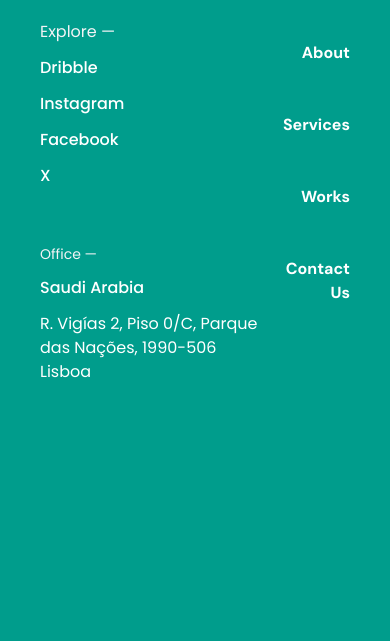
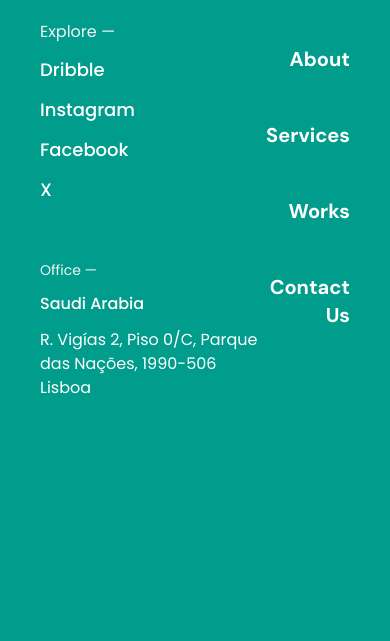
Before and after one commit to MaElsawy/NASLA-----, a website: page Services.html in a window 390 px wide. Both pictures are taken after a click on the picture 336 px from the left and 64 px from the top of the page. Shown: the part 203-844 px from the top of the page. Drawn offline with Linux system fonts and the light colour scheme; a web font is replaced by a local one.

Commit message:
nav bar text

```diff
--- a/Services.html
+++ b/Services.html
@@ -35,10 +35,10 @@
                             </div>
                             <div class="mt-14 ">
                                 <h2 class="xs:text-sm sm:text-base font-normal text-gray-100">Explore —</h2>
-                                <h2 class="xs:text-xl sm:text-2xl font-medium text-white mt-3">Dribble</h2>
-                                <h2 class="xs:text-xl sm:text-2xl font-medium text-white mt-3">Instagram</h2>
-                                <h2 class="xs:text-xl sm:text-2xl font-medium text-white mt-3">Facebook</h2>
-                                <h2 class="xs:text-xl sm:text-2xl font-medium text-white mt-3">X</h2>
+                                <h2 class="text-lg xs:text-xl sm:text-2xl font-medium text-white mt-3">Dribble</h2>
+                                <h2 class="text-lg xs:text-xl sm:text-2xl font-medium text-white mt-3">Instagram</h2>
+                                <h2 class="text-lg xs:text-xl sm:text-2xl font-medium text-white mt-3">Facebook</h2>
+                                <h2 class="text-lg xs:text-xl sm:text-2xl font-medium text-white mt-3">X</h2>
                             </div>
                             <div class="mt-14">
                                 <h2 class="text-sm sm:text-base font-normal text-gray-100">Office —</h2>
@@ -51,19 +51,19 @@
                                 <img id="close-nav" onclick="closeNav()" src="assets/imgs/Close.svg" class="cursor-pointer ml-auto w-5 h-5">
                                 <ul id="nav">
                                     <li class="mt-12">
-                                        <a class="font-bold xs:text-2xl sm:text-4xl w-[50px]" href="index.html">Home</a>
+                                        <a class="font-bold text-xl xs:text-2xl sm:text-4xl w-[50px]" href="index.html">Home</a>
                                     </li>
                                     <li class="mt-12">
-                                        <a class="font-bold xs:text-2xl sm:text-4xl w-[50px]" href="about.html">About</a>
+                                        <a class="font-bold text-xl xs:text-2xl sm:text-4xl w-[50px]" href="about.html">About</a>
                                     </li>
                                     <li class="mt-12">
-                                        <a class="font-bold xs:text-2xl sm:text-4xl w-[50px]" href="Services.html">Services</a>
+                                        <a class="font-bold text-xl xs:text-2xl sm:text-4xl w-[50px]" href="Services.html">Services</a>
                                     </li>
                                     <li class="mt-12">
-                                        <a class="font-bold xs:text-2xl sm:text-4xl w-[50px]" href="Works.html">Works</a>
+                                        <a class="font-bold text-xl xs:text-2xl sm:text-4xl w-[50px]" href="Works.html">Works</a>
                                     </li>
                                     <li class="mt-12">
-                                        <a class="font-bold xs:text-2xl sm:text-4xl" href="contact us.html">Contact Us</a>
+                                        <a class="font-bold text-xl xs:text-2xl sm:text-4xl" href="contact us.html">Contact Us</a>
                                     </li>
                                 </ul>
                             </nav>
```
Also changed, not shown: Works.html (+9 -9 lines), about.html (+9 -9 lines), contact us.html (+9 -9 lines), index.html (+9 -9 lines).
